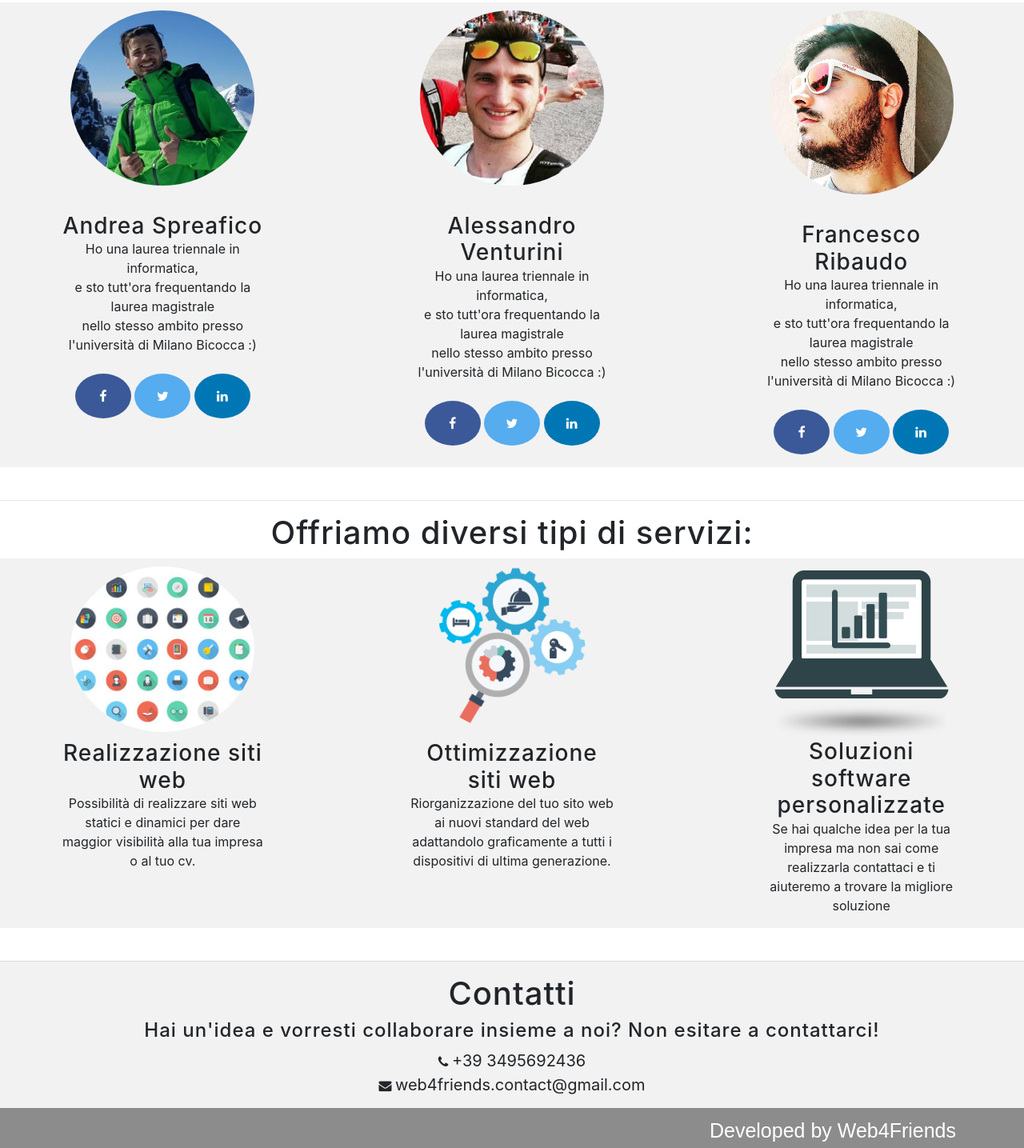
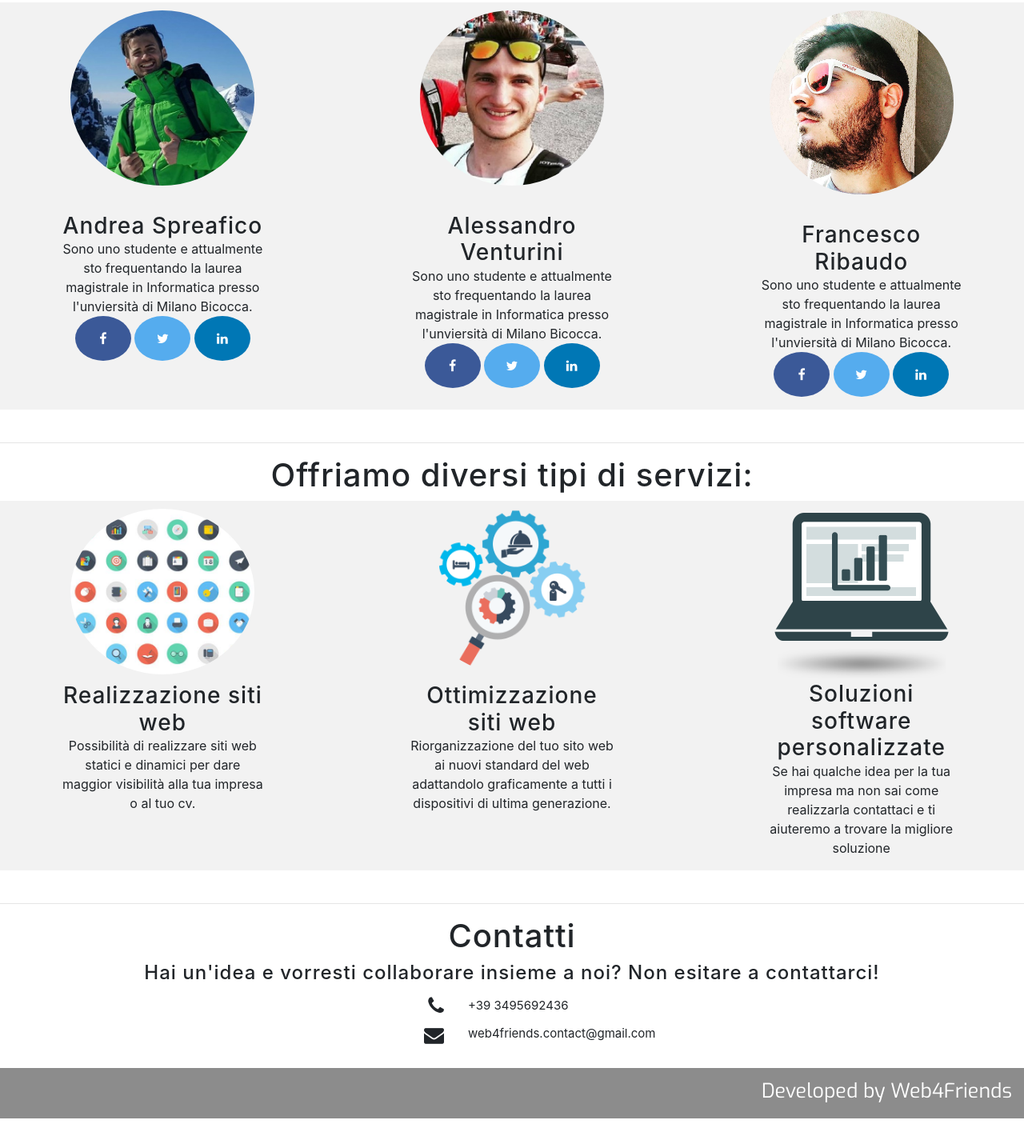
Before and after one commit to Sprea22/Web4Friends, a website with bundled scripts: page index.html in a window 1280 px wide. Shown: the part 631-2066 px from the top of the page at 80% size. After the commit the page ends 2029 px from the top, so only its background shows below. Built offline with nearby package versions, Linux system fonts and the light colour scheme.

Commit message:
Contact section update

```diff
--- a/css/style.css
+++ b/css/style.css
@@ -22,7 +22,7 @@
 }
 
 .footer-text {
-  font-family: 'Montserrat', sans-serif;
+  font-family: 'Exo', sans-serif;
   text-align: right;
   font-size: 25px;
 }
@@ -144,7 +144,9 @@
        background-color: white; }
 
     .contact-text {
-      font-size: 20px;
+      font-size: 15px;
+      text-align: left;
+      line-height: 35px;
     }
 
     .pt-40 {
@@ -160,6 +162,10 @@
     .pb-20 {
       padding-bottom: 20px;
     }
+    .pr-60 {
+      padding-right: 140px;
+    }
+
       /* Add a hover effect if you want */
       .fa:hover {
         opacity: 0.7;
@@ -210,13 +216,6 @@
      }
    }
 
-   @media (min-width: 767px) {
-
-     .mobile-btn {
-       display: none !important;
-     }
-
-   }
 
    @media (max-width: 767px) {
 
@@ -227,10 +226,6 @@
       display: inline-block;
     }
 
-     .desktop-btn {
-       display: none !important;
-     }
-
      .carousel-inner {
        max-height: 400px;
      }
@@ -239,4 +234,17 @@
        background-size: cover;
      }
 
+     .contact-text {
+       font-size: 15px;
+       line-height: 30px;
+     }
+
+     .footer-text {
+       font-size: 15px;
+     }
+
+     .mobile-pl-20 {
+       padding-left: 25px !important;
+     }
+
    }
--- a/index.html
+++ b/index.html
@@ -19,6 +19,7 @@
     <link href="vendor/font-awesome/css/font-awesome.min.css" rel="stylesheet" type="text/css">
     <link href="https://fonts.googleapis.com/css?family=Lora:400,700,400italic,700italic" rel="stylesheet" type="text/css">
     <link href='https://fonts.googleapis.com/css?family=Cabin:700' rel='stylesheet' type='text/css'>
+    <link href="https://fonts.googleapis.com/css?family=Exo" rel="stylesheet">
     <!-- Custom styles for this template -->
     <link href="css/style.css" rel="stylesheet">
 
@@ -26,7 +27,7 @@
 
 
     <!-- Navigation -->
-    <nav class="navbar navbar-expand-lg navbar-light fixed-top" id="mainNav">
+    <nav class="navbar navbar-expand-lg fixed-top navbar-light" id="mainNav">
       <div class="container-fluid">
         <a class="navbar-brand js-scroll-trigger" href="#page-top">
           <span>Web4Friends</span>
@@ -114,7 +115,9 @@
                   <img src="img/sprea.jpg" class="img-circle limit"/>
                   <figcaption>
                     <br>  <h3> Andrea Spreafico </h3><br>
-                    Ho una laurea triennale in informatica, <br>e sto tutt'ora frequentando la laurea magistrale<br> nello stesso ambito presso l'università di Milano Bicocca :)<br><br>
+                    Sono uno studente e attualmente sto frequentando
+                    la laurea magistrale in Informatica
+                     presso l'unviersità di Milano Bicocca.
                   </figcaption>
                   <a href="https://www.facebook.com/andrea.spreafico.3" class="fa fa-custom fa-facebook img-circle"></a>
                   <a href="#" class="fa fa-custom fa-twitter img-circle"></a>
@@ -126,10 +129,11 @@
                     <img src="img/ventu.jpg" class="img-circle limit"/>
               <figcaption>
                 <br>  <h3> Alessandro Venturini </h3><br>
-                Ho una laurea triennale in informatica, <br>e sto tutt'ora frequentando la laurea magistrale<br> nello stesso ambito presso l'università di Milano Bicocca :)<br><br>
-
+                Sono uno studente e attualmente sto frequentando
+                la laurea magistrale in Informatica
+                presso l'unviersità di Milano Bicocca.
             </figcaption>
-              <a href="https://www.facebook.com/andrea.spreafico.3" class="fa fa-custom fa-facebook img-circle"></a>
+              <a href="https://www.facebook.com/Alexstars7" class="fa fa-custom fa-facebook img-circle"></a>
               <a href="#" class="fa fa-custom fa-twitter img-circle"></a>
               <a href="#" class="fa fa-custom fa-linkedin img-circle"></a>
             </figure>
@@ -139,10 +143,11 @@
                     <img src="img/ribbo.jpg" class="img-circle limit"/>
               <figcaption>
                 <br>  <h3> Francesco Ribaudo </h3><br>
-                Ho una laurea triennale in informatica, <br>e sto tutt'ora frequentando la laurea magistrale<br> nello stesso ambito presso l'università di Milano Bicocca :)<br><br>
-
+                Sono uno studente e attualmente sto frequentando
+                la laurea magistrale in Informatica
+                presso l'unviersità di Milano Bicocca.
             </figcaption>
-              <a href="https://www.facebook.com/andrea.spreafico.3" class="fa fa-custom fa-facebook img-circle"></a>
+              <a href="https://www.facebook.com/Ribbo95" class="fa fa-custom fa-facebook img-circle"></a>
               <a href="#" class="fa fa-custom fa-twitter img-circle"></a>
               <a href="#" class="fa fa-custom fa-linkedin img-circle"></a>
             </figure>
@@ -197,24 +202,36 @@
 
     <!-- Contact Section -->
     <section id="contact" class="content-section2 text-center" >
-      <div class="container-flex pb-10">
-          <hr><h1> Contatti </h1>
-          <h4> Hai un'idea e vorresti collaborare insieme a noi? Non esitare a contattarci! </h4>
-          <div class="row">
-            <div class="col-sm text-center pb-1 0">
-              <span class="fa fa-phone"></span>
-              <span class="contact-text">+39 3495692436</span><br>
-              <span class="fa fa-envelope"></span>
-              <span class="contact-text">web4friends.contact@gmail.com</span>
-            </div>
+      <hr><h1> Contatti </h1>
+      <h4> Hai un'idea e vorresti collaborare insieme a noi? Non esitare a contattarci! </h4>
+      <div class="container-fluid pb-10">
+          <!--div class="row"-->
+            <!--div class="col-7 offset-xs-4 offset-md-2"-->
+
+              <div class="row pr-60 mobile-pl-20">
+                <div class="col-md-6 w-25 footer-text pb-10">
+                  <span class="fa fa-phone"></span><br>
+                  <span class="fa fa-envelope"></span>
+                </div>
+
+                <div class="col-md-6 w-75">
+                    <p class="contact-text">+39 3495692436<br>
+                       web4friends.contact@gmail.com</p>
+                </div>
+              </div>
+
+            <!--/div-->
+          <!--/div-->
+
+
           </div>
       </div>
 
 
       <section id="footer" class="footer-section">
-          <div class="container">
+          <div class="container-fluid">
             <div class="row">
-              <div class="col-sm pt-10">
+              <div class="col-sm-4 offset-sm-8 pt-10">
                 <p class="footer-text">
                   Developed by Web4Friends
                 </p>
```
